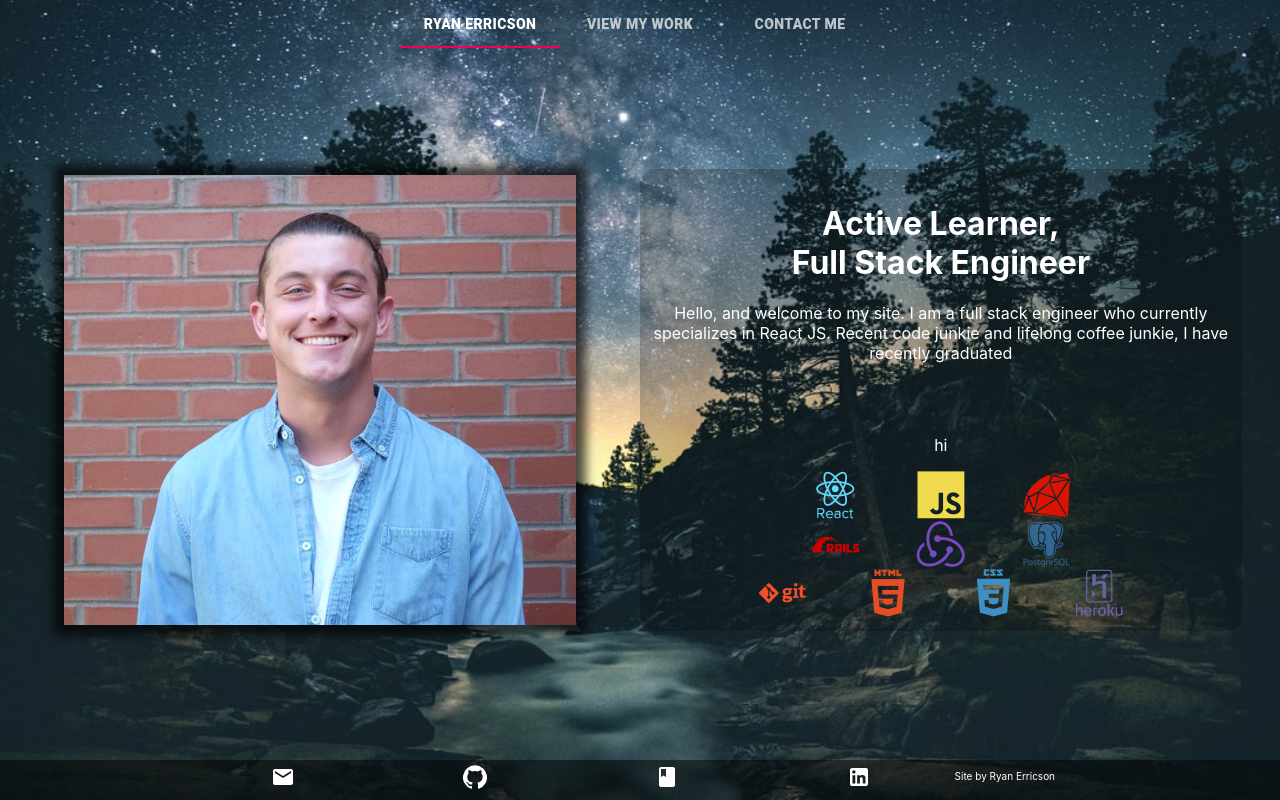
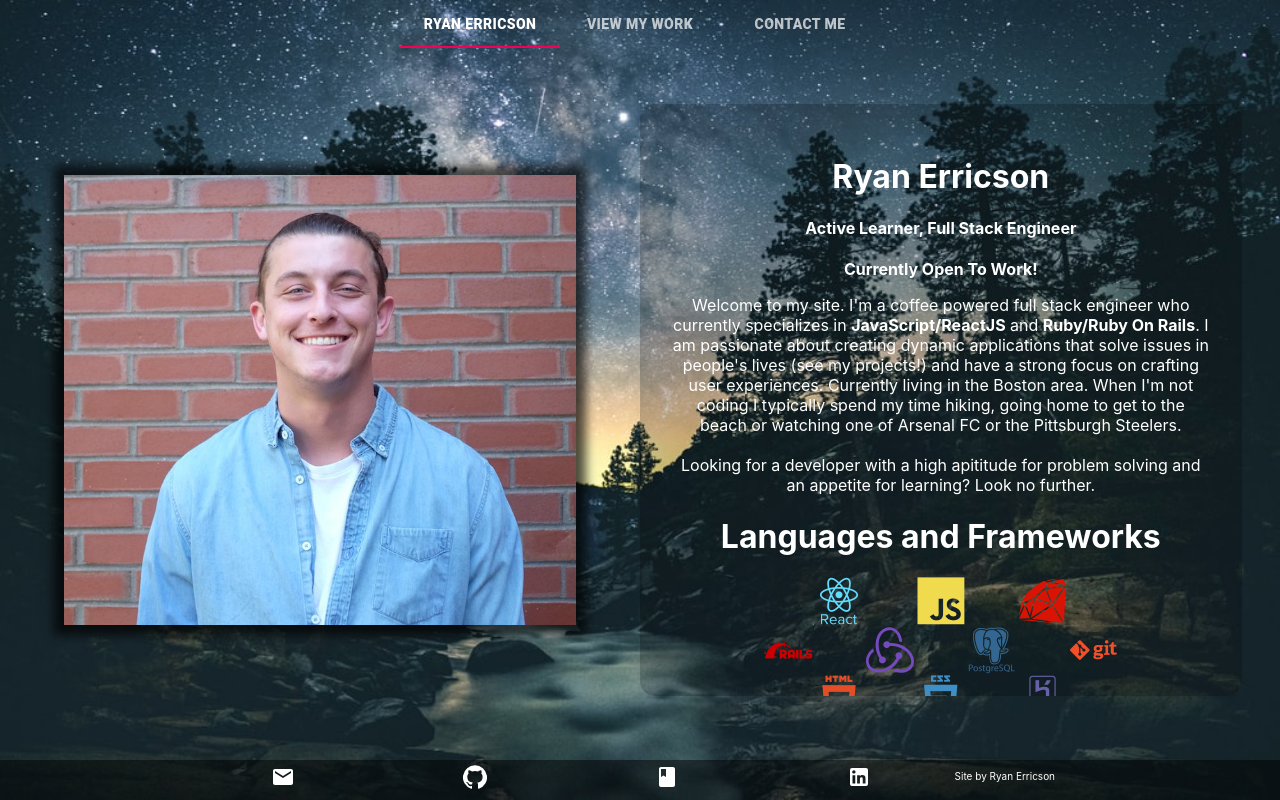
Before and after one commit to rickySONZ/rickySONZ.github.io, a React (Create React App) app: page / in a window 1280 px wide. Built offline with nearby package versions, Linux system fonts and the light colour scheme.

Commit message:
PStyled carousel

```diff
--- a/src/App.css
+++ b/src/App.css
@@ -44,7 +44,7 @@ a {
   text-decoration: none;
 }
 .cards-container {
-  grid-column: 1/-1;
+  /* grid-column: 1/-1; */
   margin: 3% auto;
   justify-content: center;
   justify-self: center;
@@ -55,7 +55,7 @@ a {
 
 .cards-container div {
   justify-self: center;
-  grid-column: 2/3;
+
   margin: auto;
 }
 .Carousel-root-8 {
@@ -76,7 +76,7 @@ a {
   right: 3%;
   position: relative;
   background-color: rgba(0, 0, 0, 0.2);
-  padding: 2%;
+  padding: 5%;
 border-radius: 15px;
 -moz-border-radius: 15px;
 }
@@ -148,7 +148,7 @@ p {
   right: 3%;
   position: relative;
   background-color: rgba(0, 0, 0, 0.2);
-  padding: 2%;
+  padding: 5%;
 border-radius: 15px;
 -moz-border-radius: 15px;
 max-height: 75%;
@@ -192,13 +192,6 @@ svg {
   color:white;
 }
 
-.MuiPaper-root {
-  margin: 5%;
-}
-
-.accordion-div {
-  text-align: center;
-}
 
 .portfolio i {
   font-size: 60px;
@@ -213,3 +206,7 @@ svg {
 .bottom-nav-div span {
   color: white;
 }
+
+.Carousel-next-18 {
+  grid-column-start: 2;
+}
--- a/src/components/About.js
+++ b/src/components/About.js
@@ -1,30 +1,19 @@
 import React from 'react';
+import Icons from './Icons'
 
 const About = () => {
     return (
         <div className="about-section">
         <img src={process.env.PUBLIC_URL + '/linkedin_pic_21.png'}  className="profile-image" alt="Ryan Erricson's Headshot"/>
         <div className="icon-div">
-            <h1>Active Learner, <br/>Full Stack Engineer</h1>
-            <p>Hello, and welcome to my site. I am a full stack engineer who currently specializes in React JS.
-            Recent code junkie and lifelong coffee junkie, I have recently graduated </p>
-             <br/>
-             <br/>
-
-
-
-             <p>hi</p>
-
-             <i className="devicon-react-original-wordmark colored"></i>
-            <i className="devicon-javascript-plain colored"></i>
-          <i className="devicon-ruby-plain colored"></i><br />
-          <i className="devicon-rails-plain-wordmark colored"></i>
-          <i className="devicon-redux-original colored"></i>
-          <i className="devicon-postgresql-plain-wordmark colored"></i><br />
-          <i className="devicon-git-plain-wordmark colored"></i>
-          <i className="devicon-html5-plain-wordmark colored"></i>
-          <i className="devicon-css3-plain-wordmark colored"></i>
-          <i className="devicon-heroku-original-wordmark colored"></i>
+            <h1>Ryan Erricson</h1>
+            <h4>Active Learner, Full Stack Engineer</h4>
+            <p><b>Currently Open To Work!</b></p>
+            <p>Welcome to my site. I'm a coffee powered full stack engineer who currently specializes in <b>JavaScript/ReactJS</b> and <b>Ruby/Ruby On Rails</b>.
+            I am passionate about creating dynamic applications that solve issues in people's lives (see my projects!) and have a strong focus on crafting user experiences.
+            Currently living in the Boston area. When I'm not coding I typically spend my time hiking, going home to get to the beach or watching one of Arsenal FC or the Pittsburgh Steelers.<br/><br/>
+            Looking for a developer with a high apititude for problem solving and an appetite for learning? Look no further.</p>
+             <Icons />
           </div>
         </div>
     );
--- a/src/components/Cards.js
+++ b/src/components/Cards.js
@@ -17,7 +17,11 @@ export default function MediaCard() {
 
   return (
       <div className = "cards-container" style={{alignItems: "center", justifySelf: "center"}}>
-      <Carousel>
+      <Carousel activeIndicatorIconButtonProps={{
+        style: {
+            backgroundColor: '#f54d3b'
+        }
+    }}>
     <Card className={classes.root} style={{alignItems: "center", justifySelf: "center", gridColumn: '2/3'}}>
       <CardActionArea href="https://brewdog-frontend.netlify.app/" target="_blank" rel="noreferrer" >
         <CardMedia
--- a/src/components/Contact.js
+++ b/src/components/Contact.js
@@ -18,9 +18,9 @@ const Contact = () => {
             <a href="https://dev.to/rickysonz" target="_blank" rel="noreferrer"><BookIcon /></a>
            <a href='mailto: ryanerricson@gmail.com'><EmailIcon /></a>
         <p>Feel free to contact me at any of the links posted above or below. I am currently looking for
-        a position either remotely or in the greater Boston Area. If you would like to reach out to me considering project collaborations,
-        future work opportunities, or to talk about code, I am more than open to it! My primary languages are Ruby and javascript
-        but I would love opportunities to break out of my comfort zone!</p><br>
+        a position either remotely or in the greater Boston Area, with a forward thinking and open minded company. If you would like to reach out to me considering project collaborations,
+        future work opportunities, or to talk about code, I am more than open to it! My primary languages are Ruby and Javascript
+        but welcome opportunities to break out of my comfort zone!</p><br>
         </br>
         <a href='mailto: ryanerricson@gmail.com'><EmailIcon /> Email Me Directly!</a><br/>
         <a href="https://github.com/rickySONZ" target="_blank" rel="noreferrer"><GitHubIcon /> Check Out My GitHub</a><br/>
```
